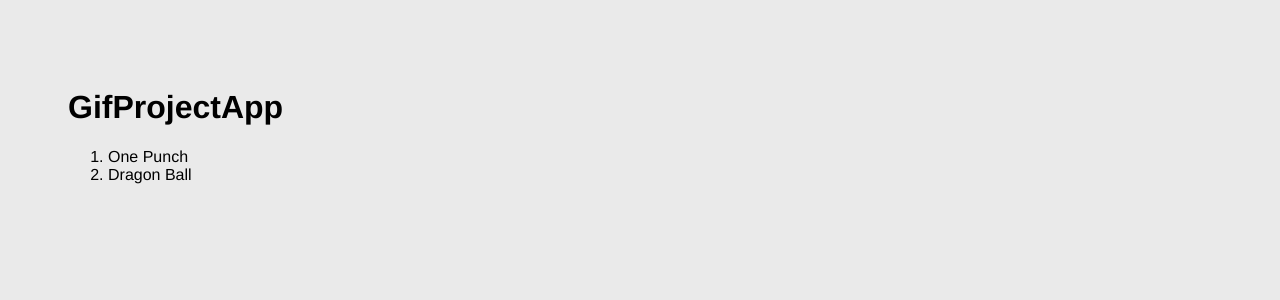
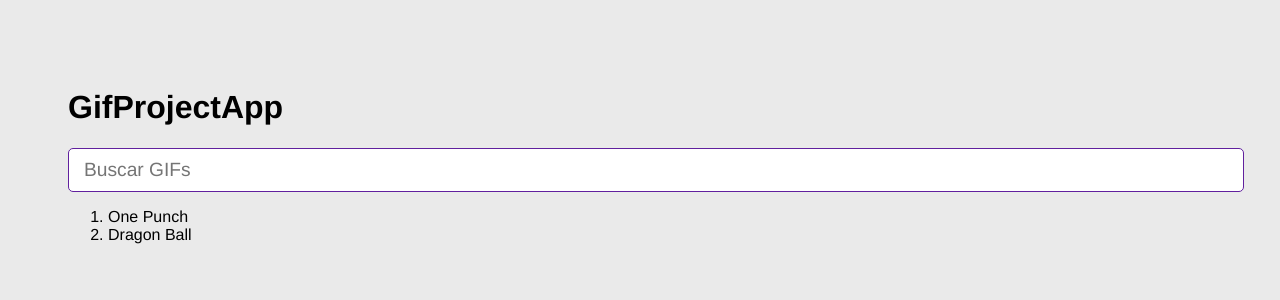
Before and after one commit to CJos/04-gif-project-app, a React (Vite) app: page / in a window 1280 px wide. Shown: the top 300 px of the page. Built offline with nearby package versions, Linux system fonts and the light colour scheme.

Commit message:
04-09-2022 02:20

```diff
--- a/src/GifProjectApp.jsx
+++ b/src/GifProjectApp.jsx
@@ -1,10 +1,21 @@
 import React from 'react';
 import { useState } from 'react';
+import { AddCategory } from './components/AddCategory';
 
 export const GifProjectApp = () => {
+  // Creamos un Hook para poder utilizar las Categorias en otros sitios.
   const [categories, setCategories] = useState(['One Punch', 'Dragon Ball']);
 
-  console.log(categories);
+  const onAddCategory = () => {
+    // -- Mejor no utilizar la función "Push", ya que puede mutar el elemento.
+    // categories.push('Valorant');
+
+    // Manera de insertar categorias 1. El orden aquí, afecta al orden de la lista.
+    // setCategories([...categories, 'Valorant']);
+
+    // Manera de insertar categorias 2.
+    setCategories((categories) => [...categories, 'Valorant']);
+  };
 
   return (
     <>
@@ -12,6 +23,7 @@ export const GifProjectApp = () => {
       <h1>GifProjectApp</h1>
 
       {/* Input */}
+      <AddCategory setCategories={setCategories} />
 
       {/* Listado de GIF */}
       <ol>
--- /dev/null
+++ b/src/components/AddCategory.jsx
@@ -0,0 +1,33 @@
+import { useState } from 'react';
+
+// Estamos pasando por parámetro la función que hemos creado anteriormente para insertar las categorías.
+export const AddCategory = ({ setCategories }) => {
+  // Creamos un Hook en el cual determinamos el valor del campo.
+  const [inputValue, setInputValue] = useState('');
+
+  // Creamos una función para que se pinte lo que estamos escribiendo sobre el campo.
+  const onInputChange = ({ target }) => {
+    setInputValue(target.value);
+  };
+
+  // Creamos una función para el momento en el que enviamos el formulario (clicamos "Enter").
+  const onSubmit = (event) => {
+    event.preventDefault(); //Esta función hace que no haya refresco, por lo tanto no perdamos el valor que hemos escrito.
+
+    if (inputValue.trim().length <= 1) return; // Realizamos este condicionante para que, si no escibimos nada en el campo, no se ejecute la función de busqueda.
+
+    setCategories((categories) => [inputValue, ...categories]); // Llamamos a la función que le hemos pasado por parámetro para que ejecute, en este caso, el cambio de la categoría.
+    setInputValue(''); // Reestablecemos el valor del campo como vacío.
+  };
+
+  return (
+    <form onSubmit={onSubmit}>
+      <input
+        type="text"
+        placeholder="Buscar GIFs"
+        value={inputValue}
+        onChange={onInputChange}
+      />
+    </form>
+  );
+};
```
